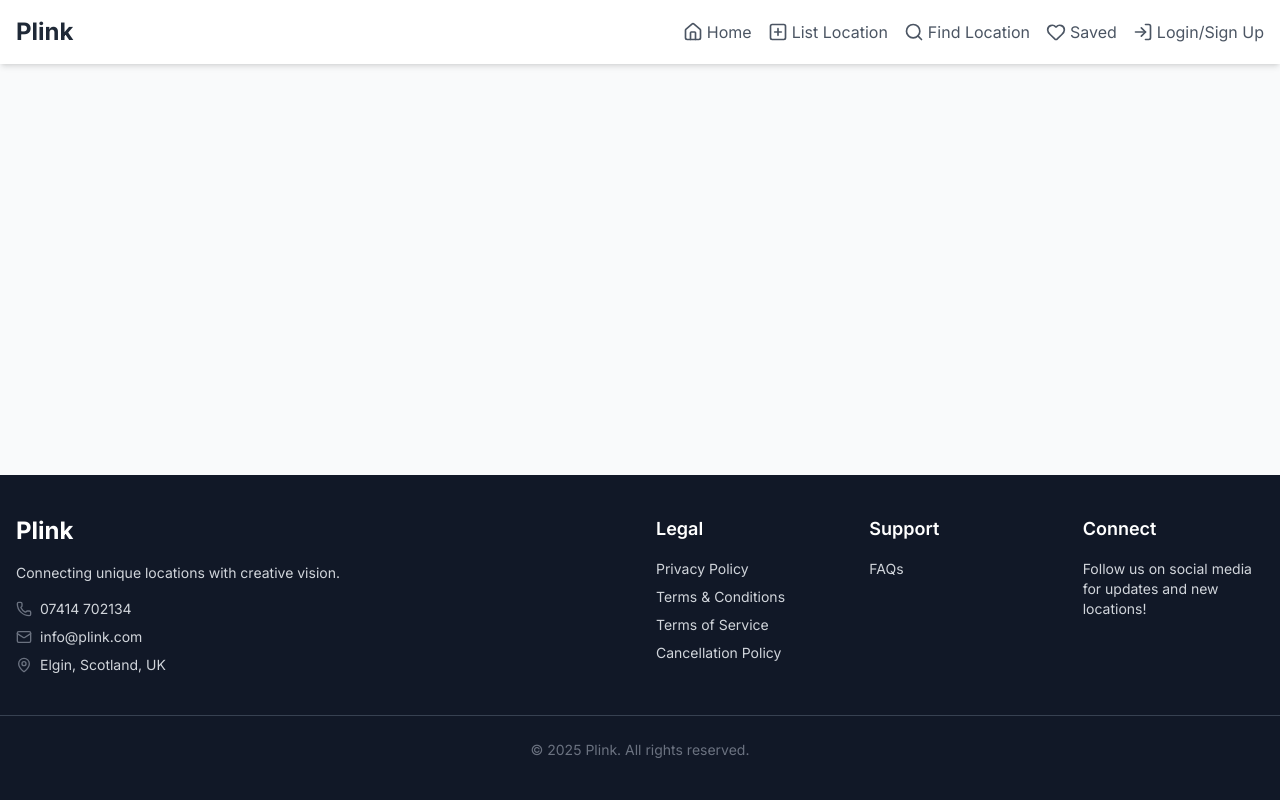
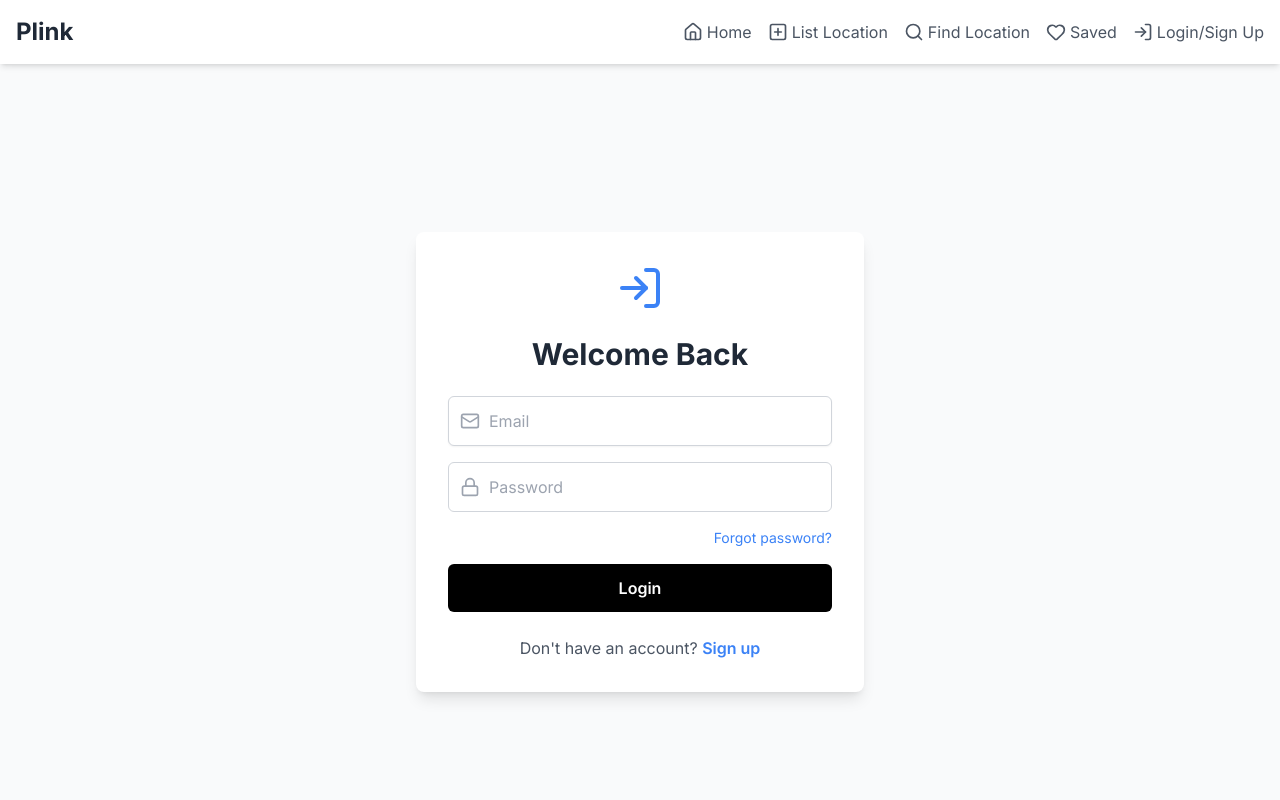
Before and after one commit to jmunroOB/Plink, a React (Create React App) app: page /login in a window 1280 px wide. Shown: the top 800 px of the page. Built offline with nearby package versions, Linux system fonts and the light colour scheme; no server answers.

Commit message:
New login

```diff
--- a/src/App.jsx
+++ b/src/App.jsx
@@ -8,6 +8,7 @@
 import Register from './pages/Register';         // <--- BUILDING REGISTRATION (List Location)
 import SearchPage from './pages/Search';
 import HomePage from './pages/Home';
+import Login from './pages/Login';
 import Saved from './pages/Saved';
 import Footer from './components/Footer';
 
@@ -248,6 +249,16 @@
                         )
                     } />
 
+                    <Route path="/login" element={
+                        isLoggedIn ? <Navigate to="/profile" /> : (
+                            <Login
+                                displayModal={displayModal}
+                                handleLogin={handleLogin}
+                                handleRegister={handleRegister}
+                            />
+                        )
+                    } />
+
                     {/* --- PROTECTED ROUTES --- */}
 
                     {/* ROUTE 2: BUILDING REGISTRATION (List Location)
--- a/src/pages/Login.jsx
+++ b/src/pages/Login.jsx
@@ -1,5 +1,6 @@
 import React, { useState } from 'react';
-import { Mail, Lock, LogIn } from '../App';
+// FIX: Import icons from lucide-react, not ../App
+import { Mail, Lock, LogIn } from 'lucide-react';
 
 const Login = ({ displayModal, handleLogin, onNavigate }) => {
     const [email, setEmail] = useState('');
@@ -11,15 +12,18 @@
         setIsLoading(true);
 
         try {
-            // Call your login handler (this should verify credentials against your database)
+            // Uses the handleLogin passed from App.jsx (which calls the PostgreSQL API)
             await handleLogin({ email, password });
-            displayModal("Login successful!");
+
+            // Note: displayModal and navigation are often handled inside handleLogin in App.jsx
+            // but if not, we handle them here:
             if (onNavigate) {
                 onNavigate('/profile');
             }
         } catch (error) {
             console.error("Login failed:", error.message);
-            displayModal(`Login failed: ${error.message}`);
+            // Ensure displayModal exists before calling
+            if (displayModal) displayModal(`Login failed: ${error.message}`);
         } finally {
             setIsLoading(false);
         }
@@ -55,6 +59,7 @@
                             className="w-full pl-10 pr-4 py-3 border border-gray-300 rounded-md focus:outline-none focus:ring-2 focus:ring-blue-500"
                         />
                     </div>
+                    {/* Forgot Password Link (Optional placeholder) */}
                     <div className="flex justify-end">
                         <button
                             type="button"
```
